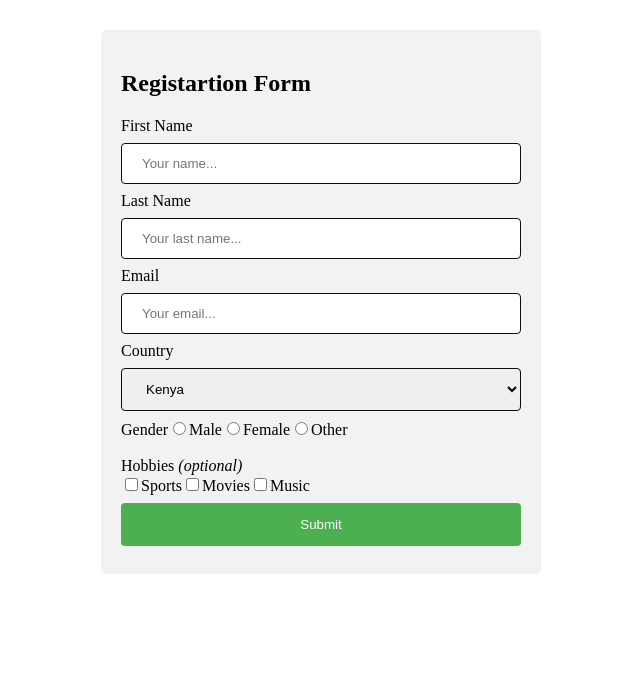
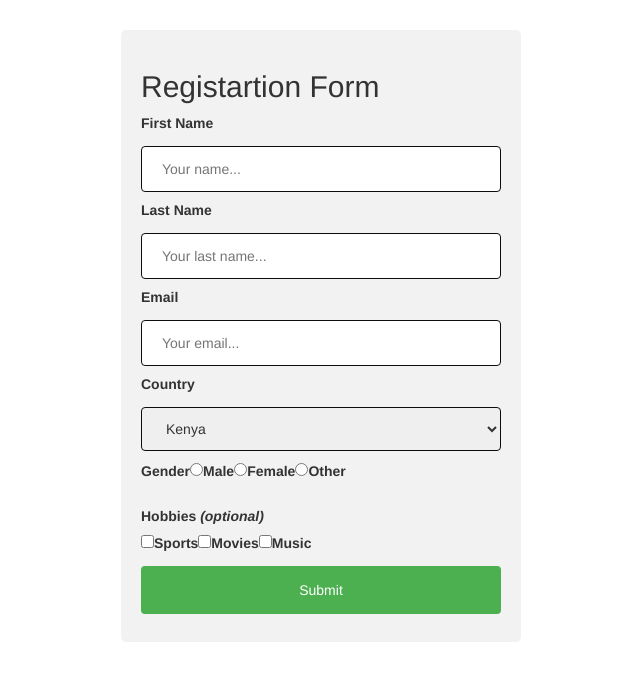
Before and after one commit to Sirma-cloud/Angular-Practice-Template-driven-Form, an Angular app: page / in a window 1280 px wide. Shown: the top 680 px of the page, without its empty margins (319-959 px from the left). Built offline with nearby package versions, Linux system fonts and the light colour scheme.

Commit message:
Added validation on the form

```diff
--- a/src/app/app.component.css
+++ b/src/app/app.component.css
@@ -38,3 +38,12 @@ input.ng-valid{
 small{
     color: red;
 }
+
+.submit{
+    text-align:center ;
+    color:green;
+ }
+.content{
+    display: flex;
+    justify-content: center;
+}
--- a/src/app/app.component.html
+++ b/src/app/app.component.html
@@ -1,31 +1,62 @@
-<div class="form">
+<div class="form" *ngIf="!submitted">
   <h2 id="registration">Registartion Form</h2>
-  <form (ngSubmit)="onSubmit()" #myForm= "ngForm">
+  <form (ngSubmit)="onSubmit()" #myForm="ngForm">
     <label for="fname">First Name</label>
-    <input type="text" id="fname"  name="firstname" placeholder="Your name..." [(ngModel)]="firstname" required #fname="ngModel">
+    <input
+      type="text"
+      id="fname"
+      name="firstname"
+      placeholder="Your name..."
+      [(ngModel)]="firstname"
+      required
+      #fname="ngModel"
+    />
 
     <div>
-      <small *ngIf="fname.invalid && fname.touched">First Name is a required field</small>
-      <span *ngIf="firstname">You entered {{firstname}}</span>
+      <small *ngIf="fname.invalid && fname.touched"
+        >First Name is a required field</small
+      >
+      <span *ngIf="firstname">You entered {{ firstname }}</span>
     </div>
 
     <label for="lname">Last Name</label>
-    <input type="text" id="lname"  name="lastname" placeholder="Your last name..." [(ngModel)]="lastname" required #lname="ngModel">
+    <input
+      type="text"
+      id="lname"
+      name="lastname"
+      placeholder="Your last name..."
+      [(ngModel)]="lastname"
+      required
+      #lname="ngModel"
+    />
 
     <div>
-      <small *ngIf="lname.invalid && lname.touched">Last Name is a required field</small>
-      <span *ngIf="lastname">You entered {{lastname}}</span>
+      <small *ngIf="lname.invalid && lname.touched"
+        >Last Name is a required field</small
+      >
+      <span *ngIf="lastname">You entered {{ lastname }}</span>
     </div>
 
     <label for="email">Email</label>
-    <input type="email" id="email" name="email" placeholder="Your email..." ngModel required email #email="ngModel">
+    <input
+      type="email"
+      id="myemail"
+      name="email"
+      placeholder="Your email..."
+      [(ngModel)]="email"
+      required
+      email
+      #myemail="ngModel"
+    />
 
     <div>
-      <small *ngIf="email.invalid && email.touched">Email is a required field</small>
+      <small *ngIf="myemail.invalid && myemail.touched"
+        >Email is a required field</small
+      >
     </div>
 
     <label for="country">Country</label>
-    <select id="country"  name="country" [ngModel]="defaultCountry" >
+    <select id="country" name="country" [(ngModel)]="defaultCountry">
       <option value="Kenya">Kenya</option>
       <option value="Australia">Australia</option>
       <option value="USA">USA</option>
@@ -35,19 +66,67 @@
     <label for="gender">Gender</label>
     <input type="radio" id="male" value="male" name="gender" ngModel />
     <label for="male">Male</label>
-    <input type="radio" id="female" value="female" name="gender" ngModel/>
+    <input type="radio" id="female" value="female" name="gender" ngModel />
     <label for="female">Female</label>
-    <input type="radio" id="Other" value="other" name="gender" ngModel/>
+    <input type="radio" id="Other" value="other" name="gender" ngModel />
     <label for="other">Other</label>
     <br /><br />
 
     <label>Hobbies <i>(optional)</i></label>
     <div class="form-inline">
-      <label><input type="checkbox" value="sports" name="hobbies" ngModel/>Sports</label>
-      <label><input type="checkbox" value="movies" name="hobbies" ngModel/>Movies</label>
-      <label><input type="checkbox" value="music"name="hobbies"  ngModel/>Music</label>
+      <label
+        ><input
+          type="checkbox"
+          value="sports"
+          name="hobbies"
+          ngModel
+        />Sports</label
+      >
+      <label
+        ><input
+          type="checkbox"
+          value="movies"
+          name="hobbies"
+          ngModel
+        />Movies</label
+      >
+      <label
+        ><input
+          type="checkbox"
+          value="music"
+          name="hobbies"
+          ngModel
+        />Music</label
+      >
     </div>
 
     <input type="submit" value="Submit" id="btn" [disabled]="!myForm.valid" />
   </form>
 </div>
+
+<div class="content" *ngIf="submitted">
+  <div>
+    <h3 class="submit font-weight-bold">Form submitted Successfully</h3>
+    <h2>You submitted the following:</h2>
+    <div class="row">
+      <div class="col-xs-5">First Name:</div>
+      <div class="col-xs-20">{{ firstname }}</div>
+    </div>
+    <div class="row">
+      <div class="col-xs-5">Last Name:</div>
+      <div class="col-xs-20">{{ lastname }}</div>
+    </div>
+    <div class="row">
+      <div class="col-xs-5">Email:</div>
+      <div class="col-xs-20">{{ email }}</div>
+    </div>
+    <div class="row">
+      <div class="col-xs-5">Country:</div>
+      <div class="col-xs-20">{{ defaultCountry }}</div>
+    </div>
+    <br />
+    <button type="button" class="btn btn-primary" (click)="submitted = false">
+      Edit
+    </button>
+  </div>
+</div>
--- a/src/app/app.component.ts
+++ b/src/app/app.component.ts
@@ -11,9 +11,12 @@ export class AppComponent {
   defaultCountry='Kenya';
   firstname :string | undefined;
   lastname :string | undefined;
+  email : string | undefined ;
+  submitted: boolean=false;
   @ViewChild('myForm') form: NgForm | undefined;
 
   onSubmit(){
     console.log(this.form);
+    this.submitted= true;
   }
 }
--- a/src/styles.css
+++ b/src/styles.css
@@ -1 +1,2 @@
 /* You can add global styles to this file, and also import other style files */
+@import url('https://unpkg.com/bootstrap@3.3.7/dist/css/bootstrap.min.css');
```
